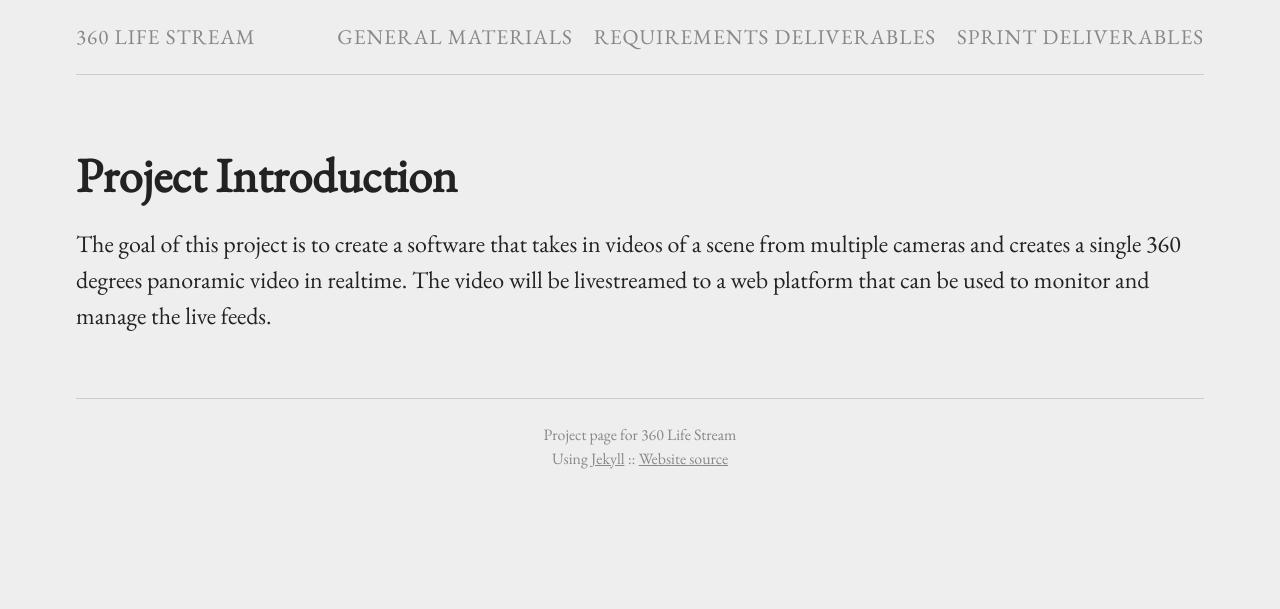
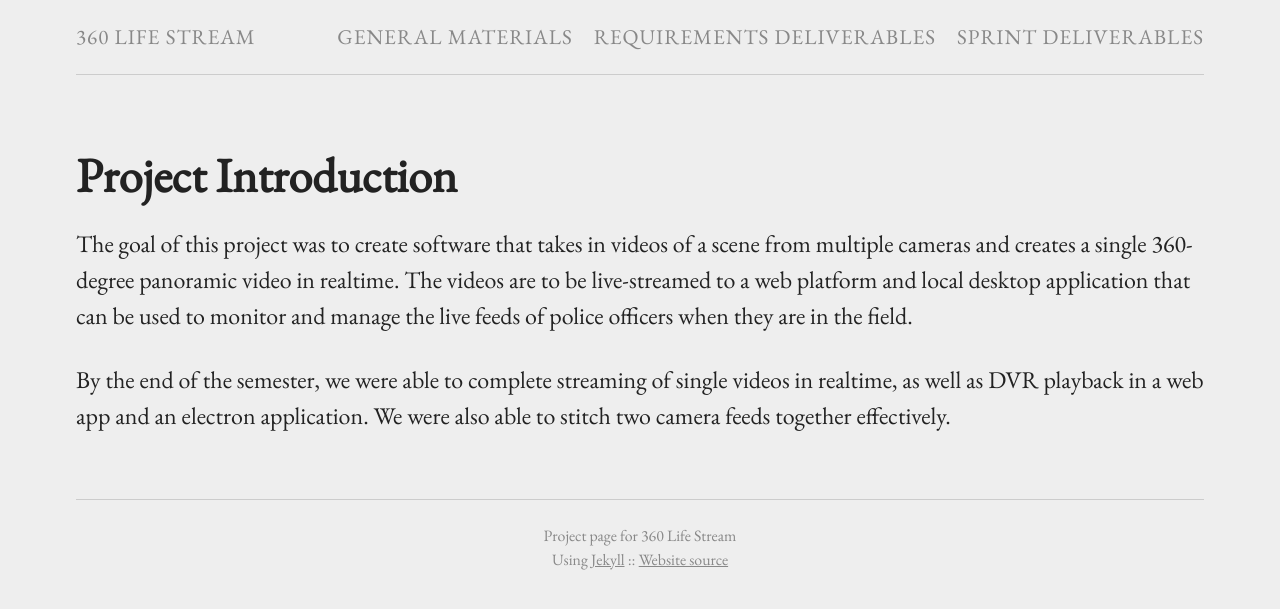
Before and after one commit to 360ls/360ls, a Jekyll site: the page built from _general/intro.md, in a window 1280 px wide. Shown: the top 609 px of the page. Built offline with Jekyll 4.4.1, drawn with Linux system fonts in a browser that asks for light colours.

Commit message:
added new intro

```diff
--- a/_general/intro.md
+++ b/_general/intro.md
@@ -3,6 +3,8 @@ layout: page
 title: Project Introduction
 ---
 
-The goal of this project is to create a software that takes in videos of a scene from multiple cameras
-and creates a single 360 degrees panoramic video in realtime. The video will be livestreamed to a web
-platform that can be used to monitor and manage the live feeds.
+The goal of this project was to create software that takes in videos of a scene from multiple cameras
+and creates a single 360-degree panoramic video in realtime. The videos are to be live-streamed to a web
+platform and local desktop application that can be used to monitor and manage the live feeds of police officers when they are in the field.
+
+By the end of the semester, we were able to complete streaming of single videos in realtime, as well as DVR playback in a web app and an electron application. We were also able to stitch two camera feeds together effectively.
```
Also changed, not shown: _sprint/sprint5/specification.md (+5 -13 lines).
